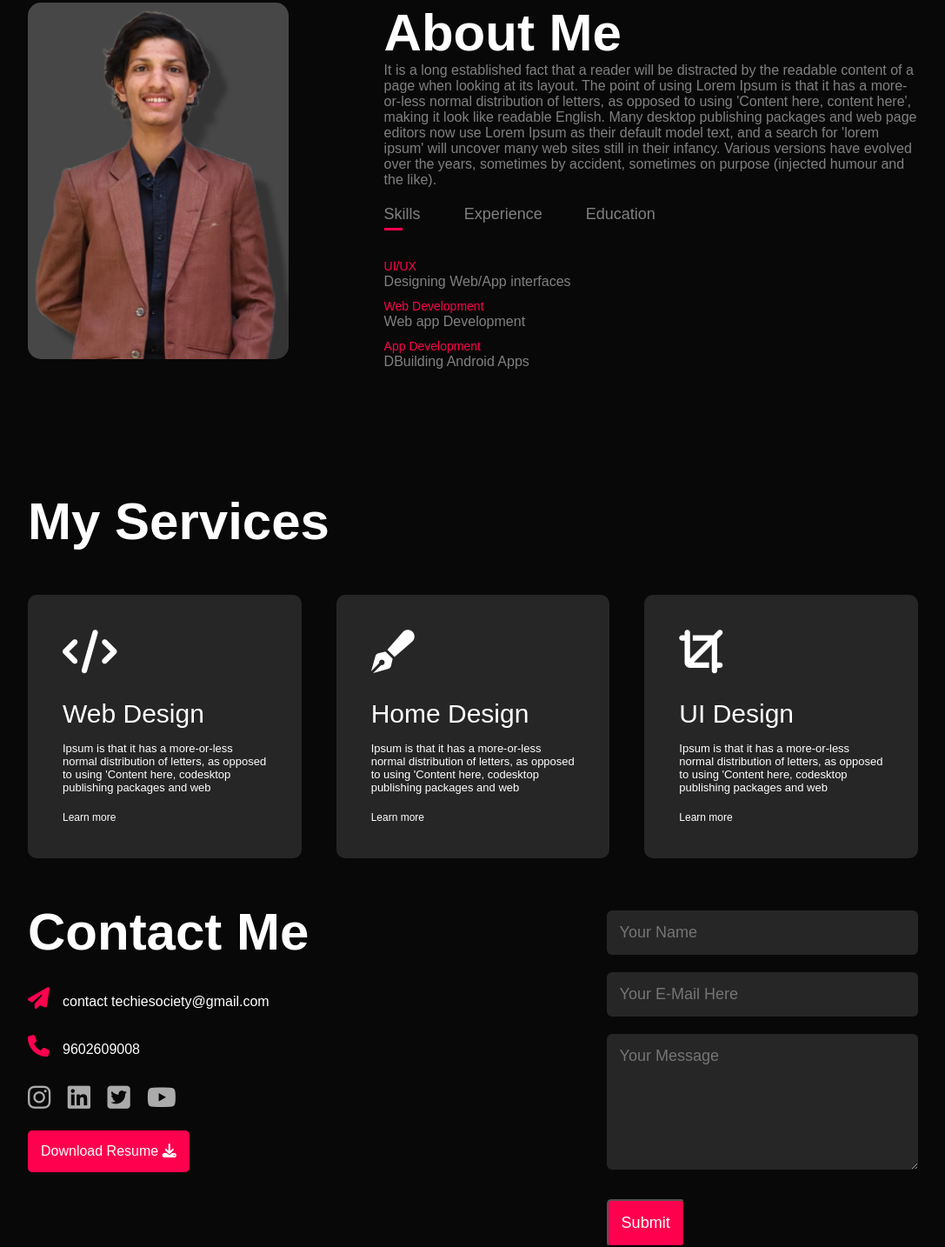
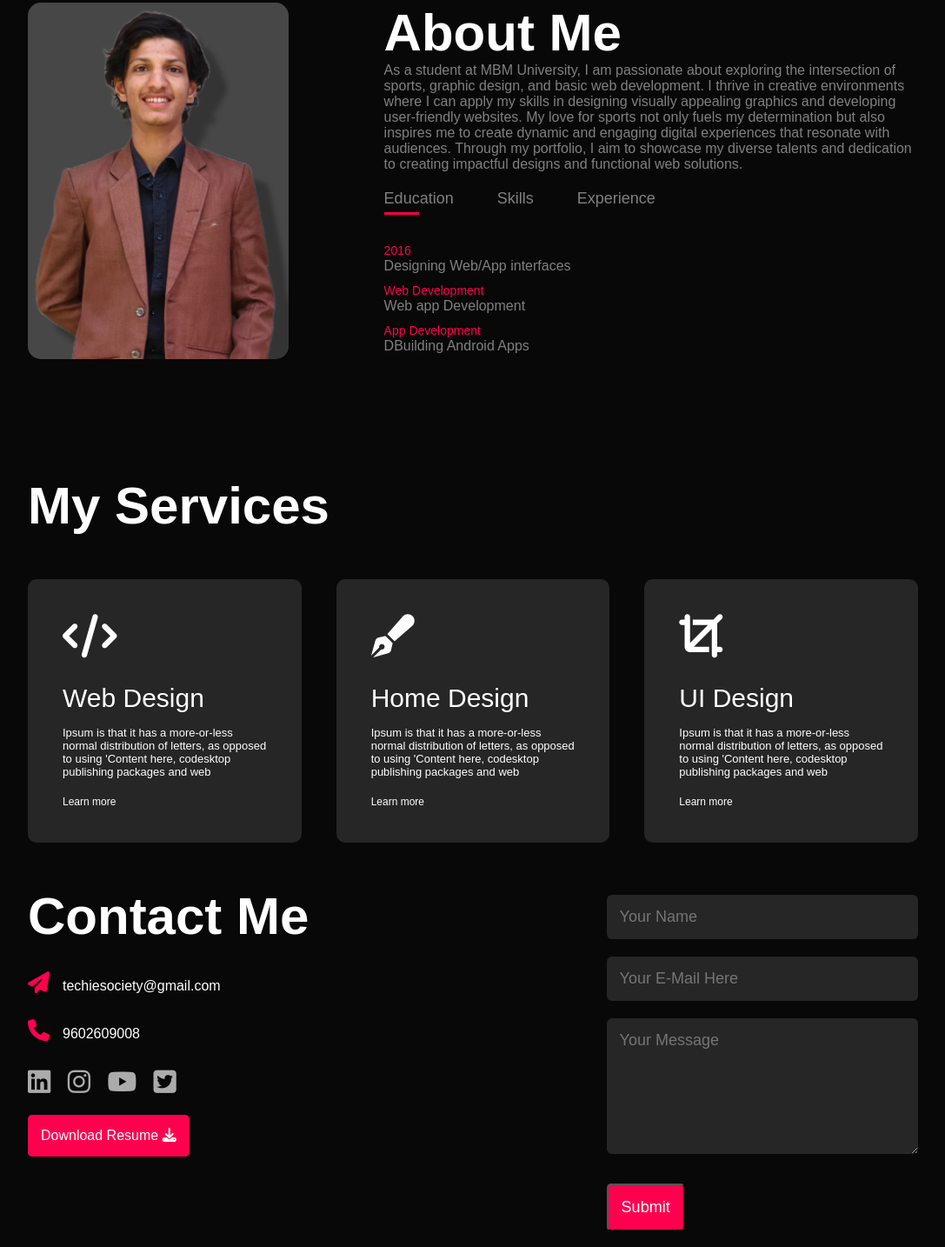
Before and after one commit to techiesociety/portfolio, a plain HTML site: page index.html in a window 1280 px wide. Shown: the part 887-2321 px from the top of the page at 87% size, without its empty margins (96-1183 px from the left). Drawn offline with Linux system fonts and the light colour scheme.

Commit message:
Update index.html

```diff
--- a/index.html
+++ b/index.html
@@ -42,23 +42,30 @@
                 </div>
                 <div class="about-col-2">
                     <h1 class="sub-title">About Me</h1>
-                    <p>It is a long established fact that a reader will be distracted
-                        by the readable content of a page
-                        when looking at its layout. The point of using
-                        Lorem Ipsum is that it has a more-or-less normal distribution of
-                        letters, as opposed to using 'Content here, content here', making
-                        it look like readable English. Many desktop publishing packages and
-                        web page editors now use Lorem Ipsum as their default model text, and a search for 'lorem ipsum'
-                        will uncover many
-                        web sites still in their infancy. Various versions have evolved over the years,
-                        sometimes by accident, sometimes on purpose (injected humour and the like).</p>
+                    <p>As a student at MBM University, I am passionate about exploring the intersection of sports,
+                        graphic design, and basic web development. I thrive in creative environments where I can apply
+                        my skills in designing visually appealing graphics and developing user-friendly websites. My
+                        love for sports not only fuels my determination but also inspires me to create dynamic and
+                        engaging digital experiences that resonate with audiences. Through my portfolio, I aim to
+                        showcase my diverse talents and dedication to creating impactful designs and functional web
+                        solutions.</p>
                     <div class="tab-titles">
-                        <p class="tab-links active-link" onclick="opentab('Skills')">Skills</p>
+                        <p class="tab-links active-link" onclick="opentab('Education')">Education</p>
+                        <p class="tab-links " onclick="opentab('Skills')">Skills</p>
                         <p class="tab-links" onclick="opentab('Experience')">Experience</p>
-                        <p class="tab-links" onclick="opentab('Education')">Education</p>
+
                     </div>
 
-                    <div class="tab-contents active-tab " id="Skills">
+
+
+                    <div class="tab-contents active-tab" id="Education">
+                        <ul>
+                            <li><span>2016</span><br>Designing Web/App interfaces</li>
+                            <li><span>Web Development</span><br>Web app Development</li>
+                            <li><span>App Development</span><br>DBuilding Android Apps</li>
+                        </ul>
+                    </div>
+                    <div class="tab-contents  " id="Skills">
                         <ul>
                             <li><span>UI/UX</span><br>Designing Web/App interfaces</li>
                             <li><span>Web Development</span><br>Web app Development</li>
@@ -68,13 +75,6 @@
                     <div class="tab-contents" id="Experience">
                         <ul>
                             <li><span>2021 - current</span><br>Designing Web/App interfaces</li>
-                            <li><span>Web Development</span><br>Web app Development</li>
-                            <li><span>App Development</span><br>DBuilding Android Apps</li>
-                        </ul>
-                    </div>
-                    <div class="tab-contents" id="Education">
-                        <ul>
-                            <li><span>2016</span><br>Designing Web/App interfaces</li>
                             <li><span>Web Development</span><br>Web app Development</li>
                             <li><span>App Development</span><br>DBuilding Android Apps</li>
                         </ul>
@@ -140,15 +140,21 @@
             <div class="row">
                 <div class="contact-left">
                     <h1 class="sub-title">Contact Me</h1>
-                    <p ><i class="fa-solid fa-paper-plane"></i>contact techiesociety@gmail.com</p>
+                    <p><i class="fa-solid fa-paper-plane"></i>techiesociety@gmail.com</p>
                     <p><i class="fa-solid fa-phone"></i>9602609008</p>
                     <div class="social-icons">
-                        <a target="_blank" href="https://www.instagram.com/sumitmandan"><i class="fa-brands fa-instagram"></i></a>
-                        <a target="_blank" href="https://www.linkedin.com/in/sumitmandan/"><i class="fa-brands fa-linkedin"></i></a>
-                        <a target="_blank" href="https://www.threads.net/@sumitmandan"><i class="fa-brands fa-twitter-square"></i></a>
-                        <a target="_blank" href="https://youtube.com/@TheTechanPoint?si=_bYn-cDEJp-ZeCCY"><i class="fa-brands fa-youtube"></i></a>
+                        <a target="_blank" href="https://www.linkedin.com/in/sumitmandan/"><i
+                                class="fa-brands fa-linkedin"></i></a>
+                        <a target="_blank" href="https://www.instagram.com/sumitmandan"><i
+                                class="fa-brands fa-instagram"></i></a>
+                        <a target="_blank" href="https://youtube.com/@TheTechanPoint?si=_bYn-cDEJp-ZeCCY"><i
+                                class="fa-brands fa-youtube"></i></a>
+                        <a target="_blank" href="https://www.threads.net/@sumitmandan"><i
+                                class="fa-brands fa-twitter-square"></i></a>
+
                     </div>
-                    <a href="Sumit_Resume.pdf" download class="btn btn2">Download Resume <i class="fa-solid fa-download"></i></a>
+                    <a href="Sumit_Resume.pdf" download class="btn btn2">Download Resume <i
+                            class="fa-solid fa-download"></i></a>
                 </div>
                 <div class="contact-left">
                     <form name="submit-to-google-sheet">
@@ -185,10 +191,10 @@
     <script>
         var sidemeu = document.getElementById("sidemenu");
 
-        function openmenu(){
+        function openmenu() {
             sidemeu.style.right = "0";
         }
-        function closemenu(){
+        function closemenu() {
             sidemeu.style.right = "-200px";
         }
     </script>
@@ -201,12 +207,12 @@
 
         form.addEventListener('submit', e => {
             e.preventDefault()
-      fetch(scriptURL, { method: 'POST', body: new FormData(form)})
+            fetch(scriptURL, { method: 'POST', body: new FormData(form) })
                 .then(response => {
                     msg.innerHTML = "Message Sent Successfully"
-            setTimeout(function(){
+                    setTimeout(function () {
                         msg.innerHTML = ""
-            },5000)
+                    }, 5000)
                     form.reset()
                 })
                 .catch(error => console.error('Error!', error.message))
```
Lines whose indentation alone changed are shown as unchanged.
